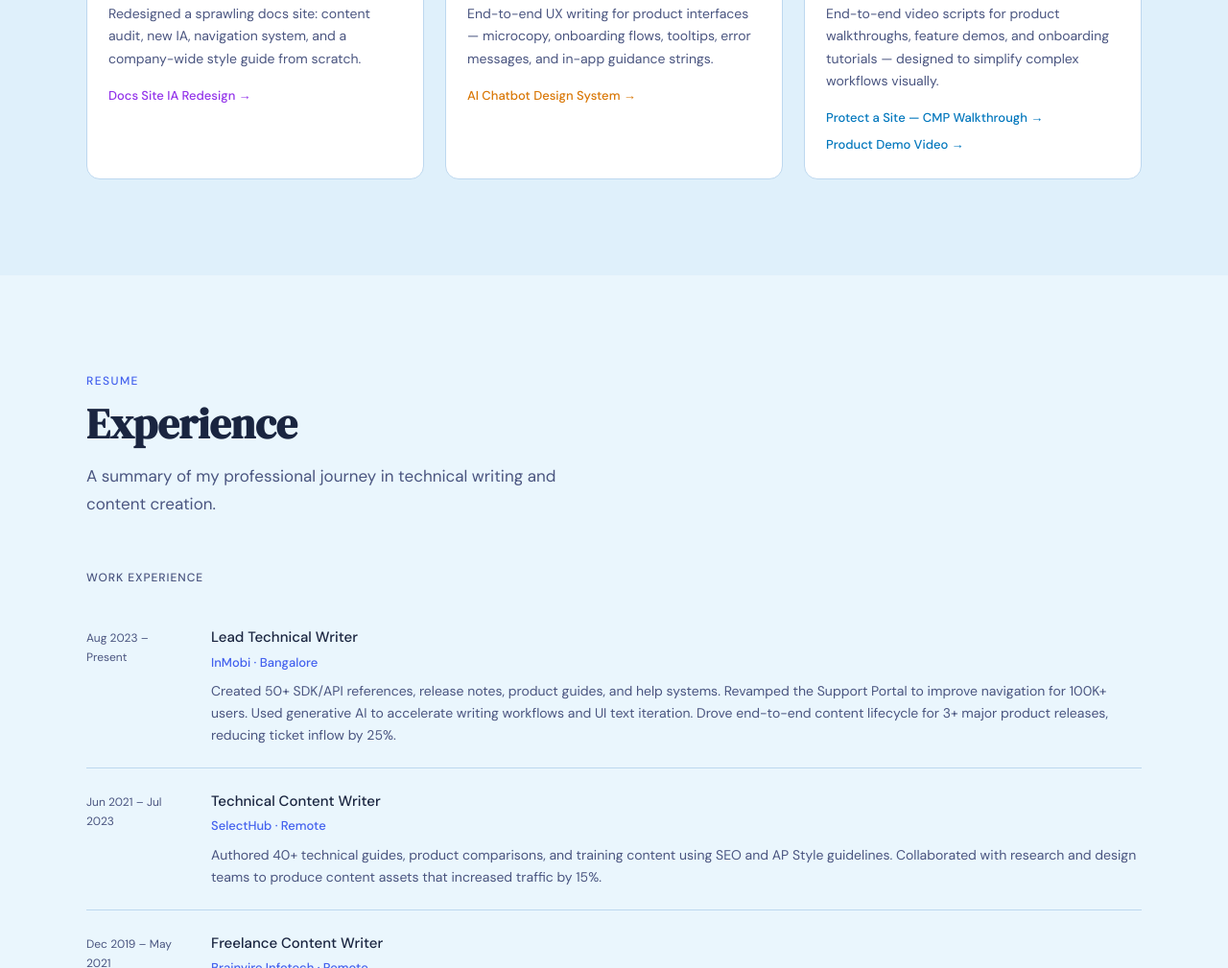
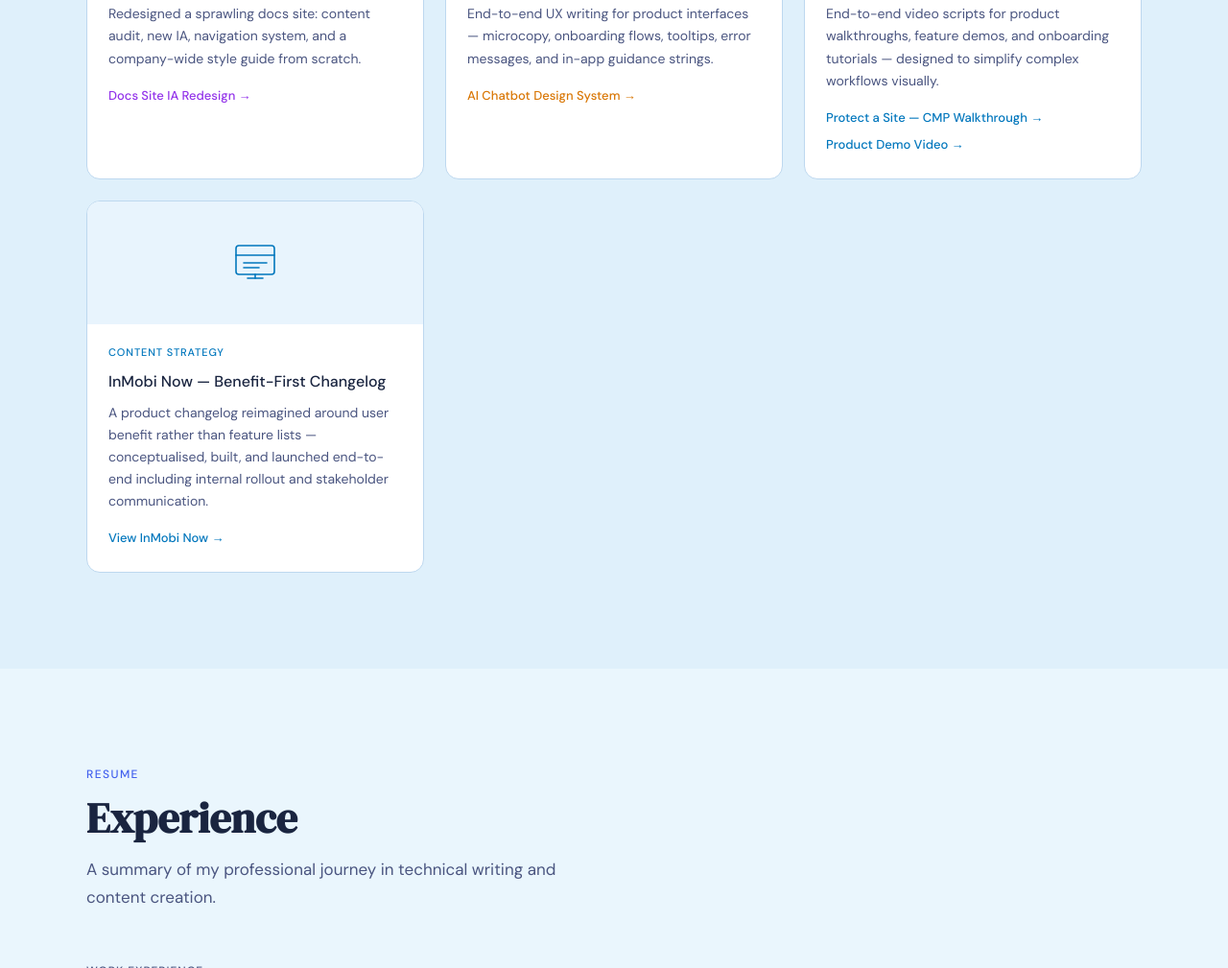
Before and after one commit to Kriti-Agarwal2609/Kriti-Agarwal2609.github.io, a plain HTML site: page index.html in a window 1280 px wide. Shown: the part 2876-3885 px from the top of the page at 96% size. Drawn offline with Linux system fonts and the light colour scheme.

Commit message:
Add files via upload

```diff
--- a/index.html
+++ b/index.html
@@ -580,6 +580,27 @@
           </div>
         </div>
 
+        <div class="project-card">
+          <div class="project-thumb" style="background:#e8f4fd;">
+            <svg viewBox="0 0 56 56" fill="none" stroke="#0277bd" stroke-width="1.6" stroke-linecap="round" stroke-linejoin="round">
+              <rect x="8" y="10" width="40" height="30" rx="3"/>
+              <line x1="8" y1="20" x2="48" y2="20"/>
+              <line x1="16" y1="28" x2="40" y2="28"/>
+              <line x1="16" y1="33" x2="32" y2="33"/>
+              <line x1="20" y1="44" x2="36" y2="44"/>
+              <line x1="28" y1="40" x2="28" y2="44"/>
+            </svg>
+          </div>
+          <div class="project-body">
+            <div class="project-type" style="color:#0277bd;">Content Strategy</div>
+            <h3>InMobi Now — Benefit-First Changelog</h3>
+            <p>A product changelog reimagined around user benefit rather than feature lists — conceptualised, built, and launched end-to-end including internal rollout and stakeholder communication.</p>
+            <div class="project-links">
+              <a href="https://support.inmobi.com/inmobi-now" target="_blank" class="project-link" style="color:#0277bd;">View InMobi Now →</a>
+            </div>
+          </div>
+        </div>
+
       </div>
     </div>
 
```
